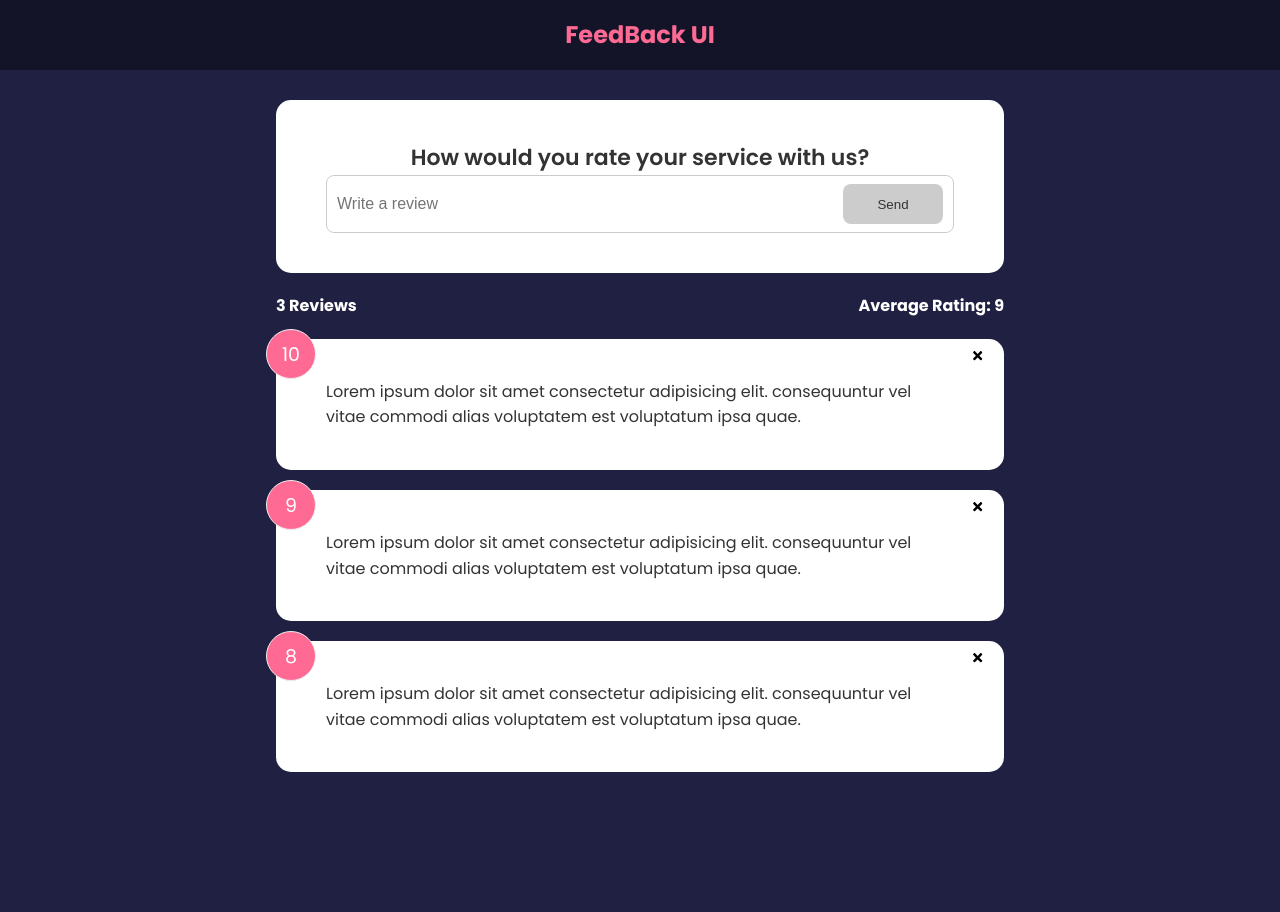
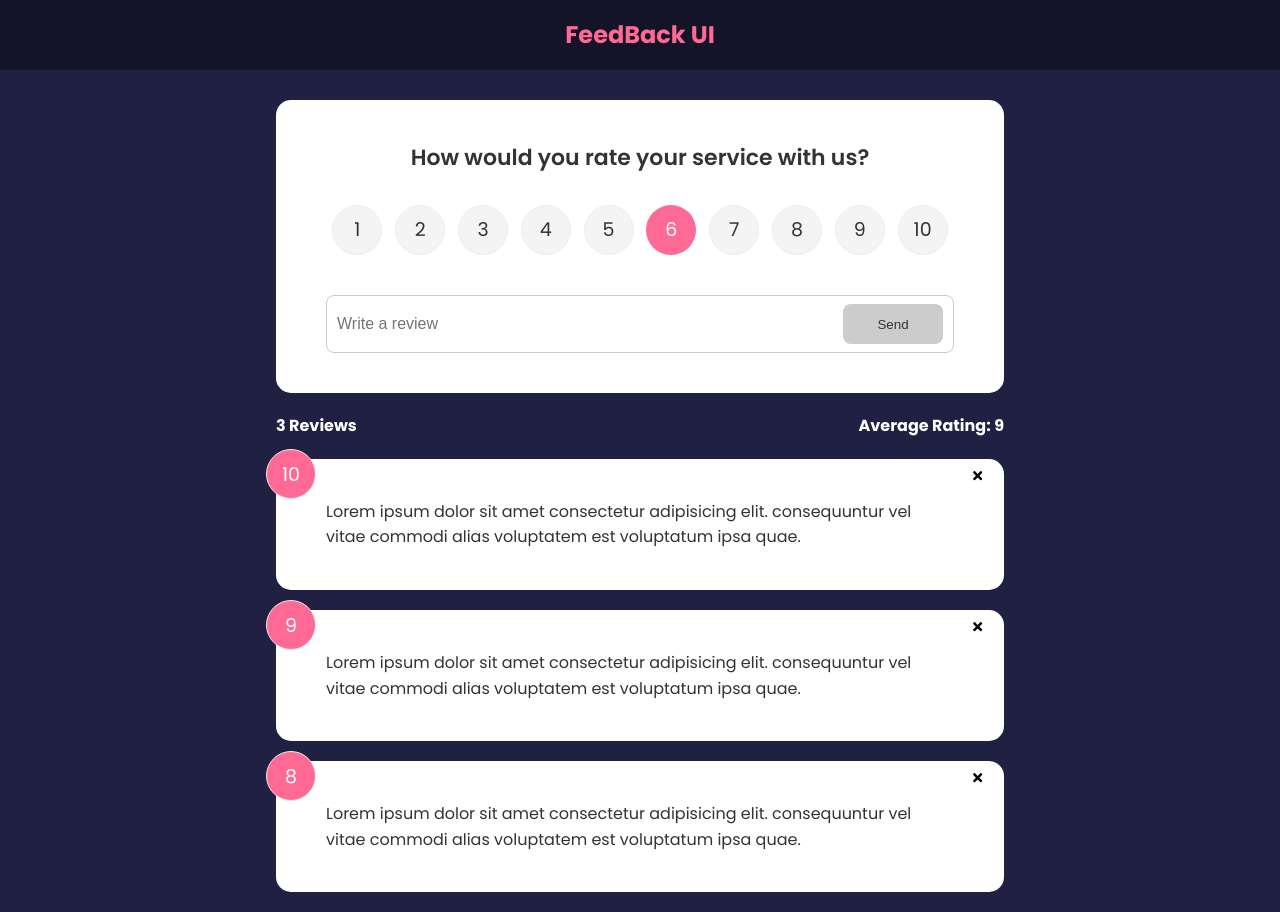
Before and after one commit to GUchechi/G-FeebBack-App, a React (Create React App) app: page / in a window 1280 px wide. Before the commit the page ends 800 px from the top, so only its background shows below. Built offline with nearby package versions, Linux system fonts and the light colour scheme; the HTML template or start-up script is replaced by a standard one.

Commit message:
add feedback

```diff
--- a/package.json
+++ b/package.json
@@ -6,10 +6,12 @@
     "@testing-library/jest-dom": "^5.16.5",
     "@testing-library/react": "^13.4.0",
     "@testing-library/user-event": "^13.5.0",
+    "framer-motion": "^8.4.2",
     "react": "^18.2.0",
     "react-dom": "^18.2.0",
     "react-icons": "^4.7.1",
     "react-scripts": "5.0.1",
+    "uuid": "^9.0.0",
     "web-vitals": "^2.1.4"
   },
   "scripts": {
--- a/src/App.js
+++ b/src/App.js
@@ -5,9 +5,15 @@
 import FeedbackStats from "./components/FeedbackStats";
 import Header from "./components/Header";
 import FeedbackData from "./data/FeedbackData";
+import { v4 as uuidv4 } from "uuid";
 
 function App() {
   const [feedback, setFeedback] = useState(FeedbackData);
+
+  const addFeedback = (newFeedback) => {
+    newFeedback.id = uuidv4();
+    setFeedback([newFeedback, ...feedback]);
+  };
 
   const deleteFeedback = (id) => {
     if (window.confirm("Are you sure you want to delete?")) {
@@ -19,7 +25,7 @@
     <>
       <Header />
       <div className="container">
-        <FeedbackForm />
+        <FeedbackForm handleAdd={addFeedback} />
         <FeedbackStats feedback={feedback} />
         <FeedbackList feedback={feedback} handleDelete={deleteFeedback} />
       </div>
--- a/src/components/FeedbackForm.jsx
+++ b/src/components/FeedbackForm.jsx
@@ -1,10 +1,12 @@
 import React from "react";
 import { useState } from "react";
+import RatingSelect from "./RatingSelect";
 import Button from "./shared/Button";
 import Card from "./shared/Card";
 
-const FeedbackForm = () => {
+const FeedbackForm = ({ handleAdd }) => {
   const [text, setText] = useState("");
+  const [rating, setRating] = useState();
   const [btnDisabled, setBtnDisabled] = useState(true);
   const [message, setMessage] = useState("");
 
@@ -20,15 +22,27 @@
       setBtnDisabled(false);
     }
 
+    setText(e.target.value);
+  };
+
+  const handleSubmit = (e) => {
     e.preventDefault();
-    setText(e.target.value);
+    if (text.trim().length > 10) {
+      const newFeedback = {
+        text,
+        rating,
+      };
+      handleAdd(newFeedback);
+
+      setText("");
+    }
   };
 
   return (
     <Card>
-      <form>
+      <form onSubmit={handleSubmit}>
         <h2>How would you rate your service with us?</h2>
-        {/* @todo - rating select component */}
+        <RatingSelect select={(rating) => setRating(rating)} />
         <div className="input-group">
           <input
             onChange={handleTextChange}
--- /dev/null
+++ b/src/components/RatingSelect.jsx
@@ -0,0 +1,128 @@
+import React from "react";
+import { useState } from "react";
+
+const RatingSelect = ({select}) => {
+  const [selected, setSelected] = useState(6);
+
+
+  const handleChange = (e) => {
+    setSelected(+e.currentTarget.value);
+    select(+e.currentTarget.value)
+  };
+  return (
+    <ul className="rating">
+      <li>
+        <input
+          type="radio"
+          id="num1"
+          name="rating"
+          value="1"
+          onChange={handleChange}
+          checked={selected === 1}
+        />
+        <label htmlFor="num1">1</label>
+      </li>
+      <li>
+        <input
+          type="radio"
+          id="num2"
+          name="rating"
+          value="2"
+          onChange={handleChange}
+          checked={selected === 2}
+        />
+        <label htmlFor="num2">2</label>
+      </li>
+      <li>
+        <input
+          type="radio"
+          id="num3"
+          name="rating"
+          value="3"
+          onChange={handleChange}
+          checked={selected === 3}
+        />
+        <label htmlFor="num3">3</label>
+      </li>
+      <li>
+        <input
+          type="radio"
+          id="num3"
+          name="rating"
+          value="4"
+          onChange={handleChange}
+          checked={selected === 4}
+        />
+        <label htmlFor="num4">4</label>
+      </li>
+      <li>
+        <input
+          type="radio"
+          id="num5"
+          name="rating"
+          value="5"
+          onChange={handleChange}
+          checked={selected === 5}
+        />
+        <label htmlFor="num5">5</label>
+      </li>
+      <li>
+        <input
+          type="radio"
+          id="num6"
+          name="rating"
+          value="6"
+          onChange={handleChange}
+          checked={selected === 6}
+        />
+        <label htmlFor="num6">6</label>
+      </li>
+      <li>
+        <input
+          type="radio"
+          id="num7"
+          name="rating"
+          value="7"
+          onChange={handleChange}
+          checked={selected === 7}
+        />
+        <label htmlFor="num7">7</label>
+      </li>
+      <li>
+        <input
+          type="radio"
+          id="num8"
+          name="rating"
+          value="8"
+          onChange={handleChange}
+          checked={selected === 8}
+        />
+        <label htmlFor="num8">8</label>
+      </li>
+      <li>
+        <input
+          type="radio"
+          id="num9"
+          name="rating"
+          value="9"
+          onChange={handleChange}
+          checked={selected === 9}
+        />
+        <label htmlFor="num9">9</label>
+      </li>
+      <li>
+        <input
+          type="radio"
+          id="num10"
+          name="rating"
+          value="10"
+          onChange={handleChange}
+          checked={selected === 10}
+        />
+        <label htmlFor="num10">10</label>
+      </li>
+    </ul>
+  );
+};
+
+export default RatingSelect;
```
Also changed, not shown: 1 other file (tests, documents, lock files or other folders).
